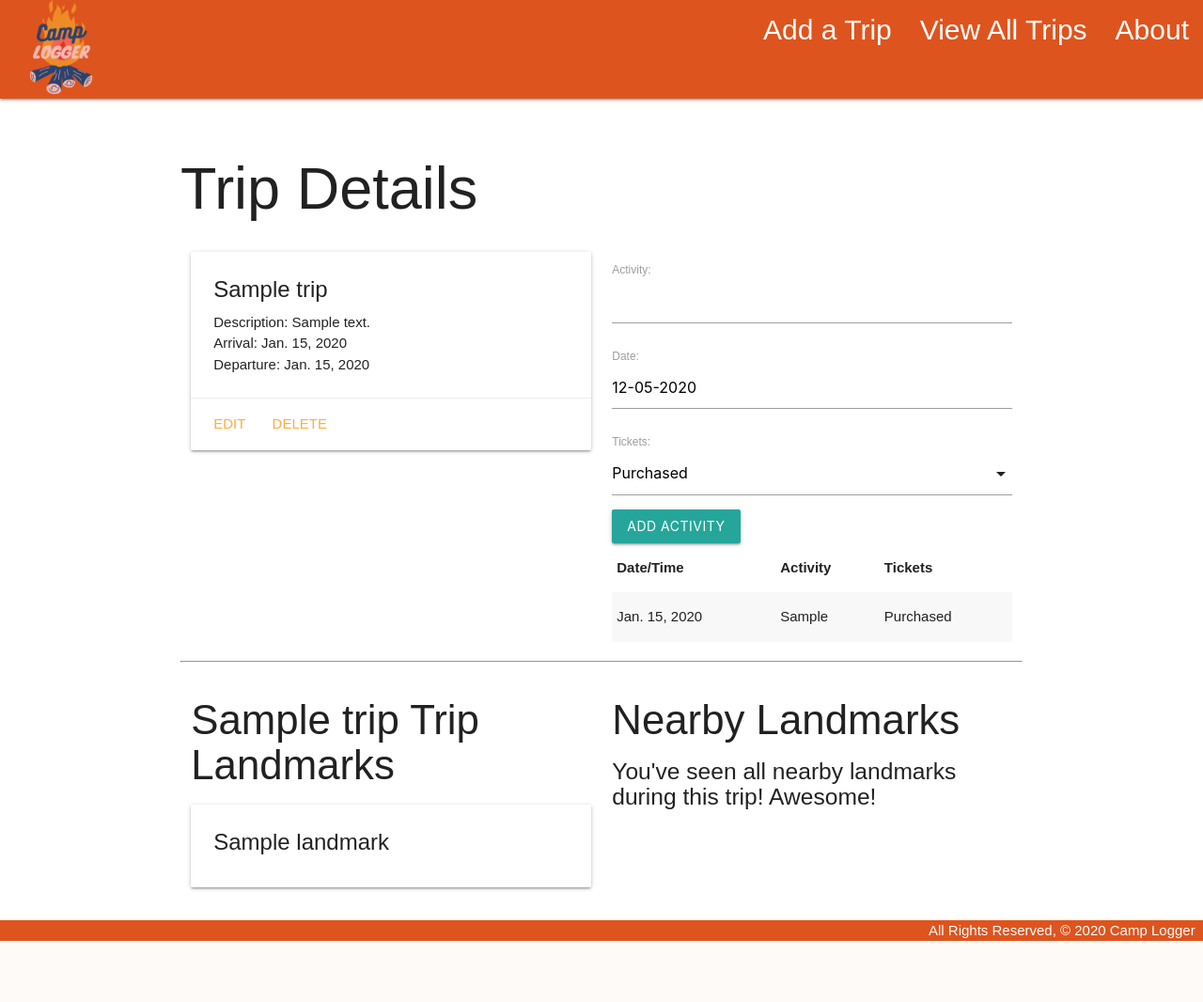
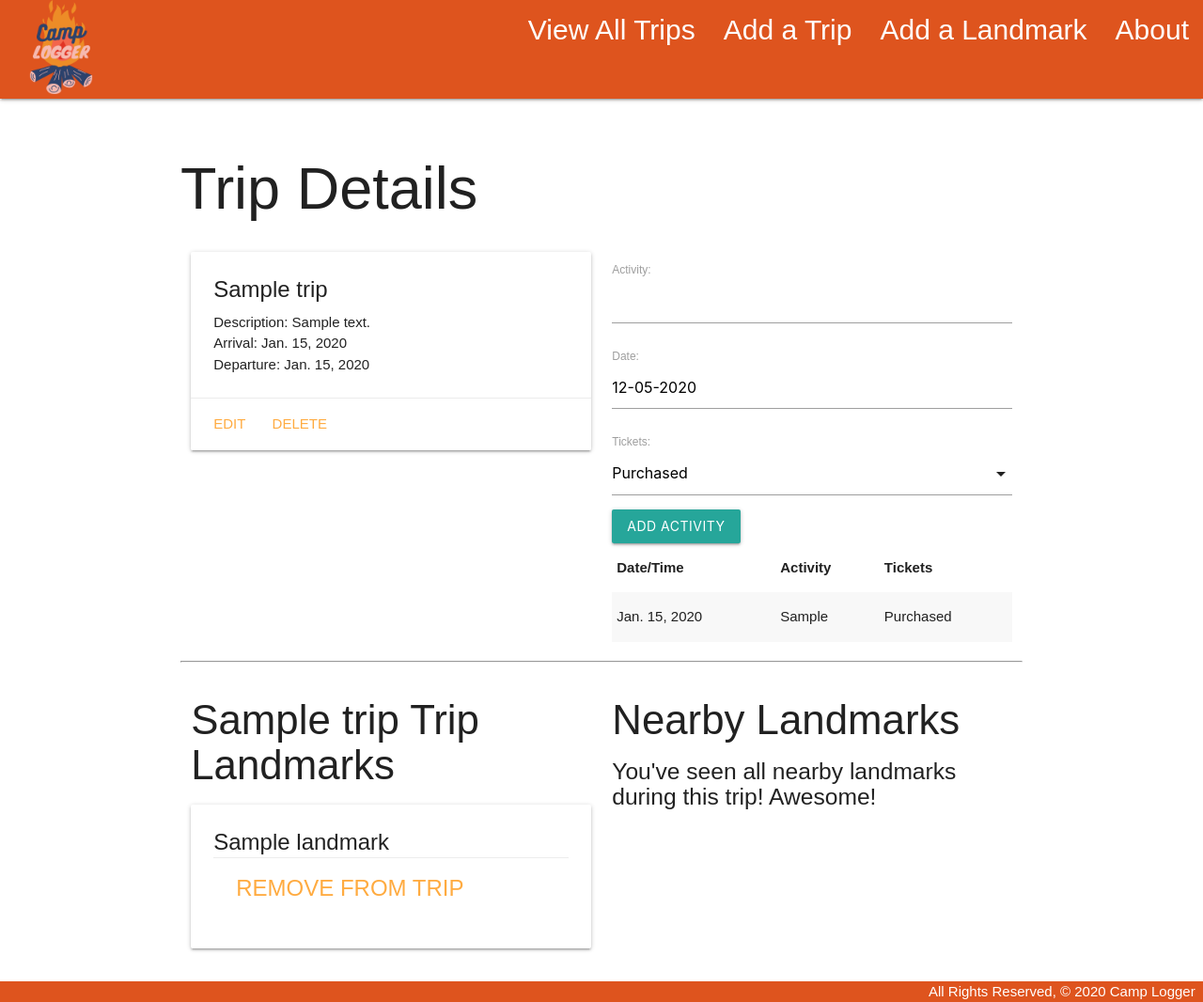
Before and after one commit to cococtrl/travel-logger, a Django app: page /trips/1/ in a window 1280 px wide. Shown: the whole page at 94% size. Before the commit the page ends 1001 px from the top, so only its background shows below. Run offline with Django 3.2, Linux system fonts and the light colour scheme; tables that the repository leaves empty hold one stand-in row (values such as "Sample post"); some web fonts are replaced.

Commit message:
updated with landmark function paths

```diff
--- a/main_app/templates/base.html
+++ b/main_app/templates/base.html
@@ -19,8 +19,9 @@
         <li><a href="/" class="brand-logo"><img src="{% static 'images/Travel.png' %}" width="100" height="100"></a></li>
       </ul>
        <ul class="right">
+        <li><a href="{% url 'index' %}">View All Trips</a></li>
         <li><a href="{% url 'trips_create' %}">Add a Trip</a></li>
-        <li><a href="{% url 'index' %}">View All Trips</a></li>
+        <li><a href="{% url 'landmarks_create' %}">Add a Landmark</a></li>
         <li><a href="{% url 'about' %}">About</a></li>
       </ul>
     </nav>
--- a/main_app/templates/trips/detail.html
+++ b/main_app/templates/trips/detail.html
@@ -49,6 +49,9 @@
      <div class="card-content">
       <span class="card-title">
        {{ landmark.name }}
+       <div class="card-action">
+        <a href="{% url 'landmarks_delete' landmark.id %}">Remove from trip</a>
+    </div>
       </span>
     </div>
  </div>
@@ -69,7 +72,7 @@
         <div class="card-action">
           <form action="{% url 'assoc_landmark' trip.id landmark.id %}" method="post">
             {% csrf_token %}
-            <button type="submit" class="btn">Add</button>
+            <button type="submit" class="btn">Add to trip</button>
           </form>
         </div>
       </div>
```
